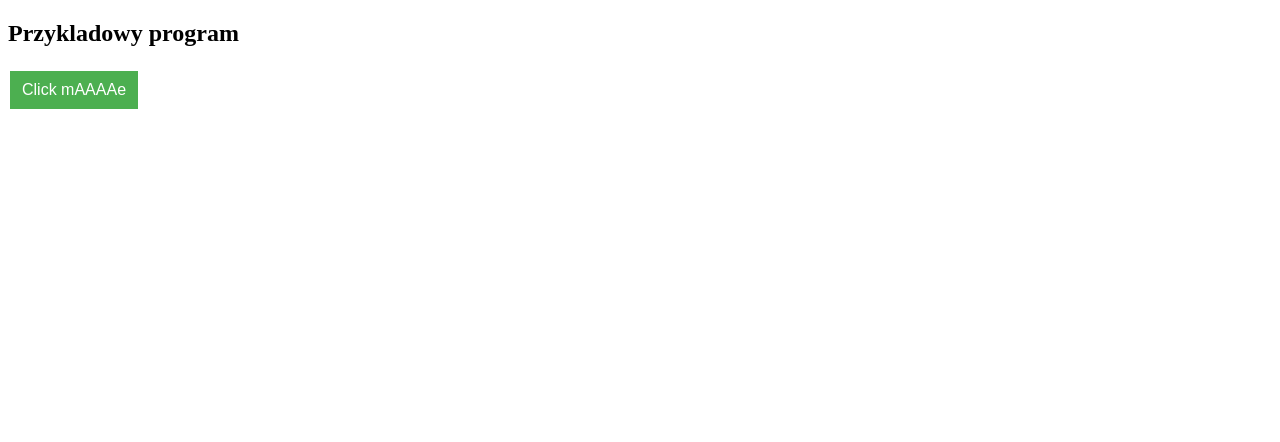
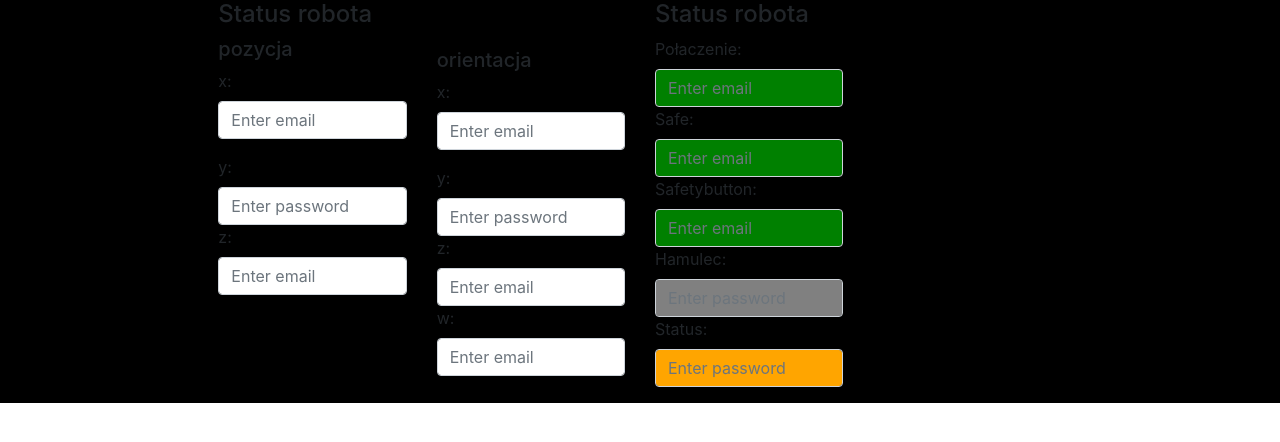
Before and after one commit to sosnus/ra-control-2022, a plain HTML site: page docs/index.html in a window 1280 px wide. Drawn offline with nearby package versions, Linux system fonts and the light colour scheme.

Commit message:
dorobienie bootstrop

```diff
--- a/docs/index.html
+++ b/docs/index.html
@@ -1,19 +1,76 @@
-<!DOCTYPE html>
-<html lang="en" >
+<html>
+
 <head>
-  <meta charset="UTF-8">
-  <title>CodePen - ra-control-v01</title>
-  <link rel="stylesheet" href="./style.css">
+  <title>Bootstrap Example</title>
+  <meta charset="utf-8">
+  <meta name="viewport" content="width=device-width, initial-scale=1">
+  <link rel="stylesheet" href="https://cdn.jsdelivr.net/npm/bootstrap@4.6.1/dist/css/bootstrap.min.css">
+  <script src="https://cdn.jsdelivr.net/npm/jquery@3.6.0/dist/jquery.slim.min.js"></script>
+  <script src="https://cdn.jsdelivr.net/npm/popper.js@1.16.1/dist/umd/popper.min.js"></script>
+  <script src="https://cdn.jsdelivr.net/npm/bootstrap@4.6.1/dist/js/bootstrap.bundle.min.js"></script>
+  </head>
 
-</head>
-<body>
-<!-- partial:index.partial.html -->
-<body>
-<h2>Przykladowy program</h2>
-<button onclick="myFunction()" class="button-first">Click mAAAAe</button>
-</body>
-<!-- partial -->
-  <script  src="./script.js"></script>
 
-</body>
+
+
+    <div class="row">
+
+      <div class="col-2 " style="background-color:black;">
+
+</div>
+
+
+       <div class="col-md-2 " style="background-color:black;">
+         <div class="form-group">
+           <h4>Status robota</h4>
+           <h5>pozycja</h5>
+<label for="email">x:</label>
+<input type="email" class="form-control" id="email" placeholder="Enter email" name="email">
+</div>
+<div class="form-group">
+<label for="pwd">y:</label>
+<input type="password" class="form-control" id="pwd" placeholder="Enter password" name="pwd">
+
+  <label for="email">z:</label>
+<input type="email" class="form-control" id="email" placeholder="Enter email" name="email">
+
+</div></div>
+  <div class="col-md-2"style="background-color:black;">
+    <br></br>
+      <div class="form-group">
+         <h5>orientacja</h5>
+<label for="email">x:</label>
+<input type="email" class="form-control" id="email" placeholder="Enter email" name="email">
+</div>
+<div class="form-group">
+<label for="pwd">y:</label>
+<input type="password" class="form-control" id="pwd" placeholder="Enter password" name="pwd">
+  <label for="email">z:</label>
+<input type="email" class="form-control" id="email" placeholder="Enter email" name="email">
+  <label for="email">w:</label>
+<input type="email" class="form-control" id="email" placeholder="Enter email" name="email">
+</div></div>
+      <div class="col-md-2  " style="background-color:black;"><h4>Status robota</h4><div class="form-group">
+<label for="email">Połaczenie:</label>
+
+<input type="email" class="form-control" id="email" placeholder="Enter email" name="email"style="background-color:green">
+        <label for="email">Safe:</label>
+
+<input type="email" class="form-control" id="email" placeholder="Enter email"style="background-color:green" name="email">
+        <label for="email">Safetybutton:</label>
+<input type="email" class="form-control" id="email" placeholder="Enter email" style="background-color:green"name="email">
+
+    <label for="pwd">Hamulec:</label>
+<input type="password" class="form-control" id="pwd" placeholder="Enter password"style="background-color:grey" name="pwd">
+        <label for="pwd">Status:</label>
+<input type="password" class="form-control" id="pwd" placeholder="Enter password"style="background-color:orange" name="pwd">
+</div>
+<div class="form-group">
+
+</div></div>
+     <div class="col-4" style="background-color:black;"><div class="form-group">
+
+</div></div></div>
+
+
 </html>
--- a/docs/style.css
+++ b/docs/style.css
@@ -1,12 +1,15 @@
-.button-first {
-  background-color: #4CAF50;
-  border: none;
-  color: white;
-  padding: 10px 12px;
-  text-align: center;
-  text-decoration: none;
+
+
+
+h4{
+  color: blue;
+}
+h5{
+  color:white;
+}
+label{
+font-family: "Tahoma","cursive";
   display: inline-block;
-  font-size: 16px;
-  margin: 4px 2px;
-  cursor: pointer;
+
+color: rgb(189, 173, 173);
 }
```
